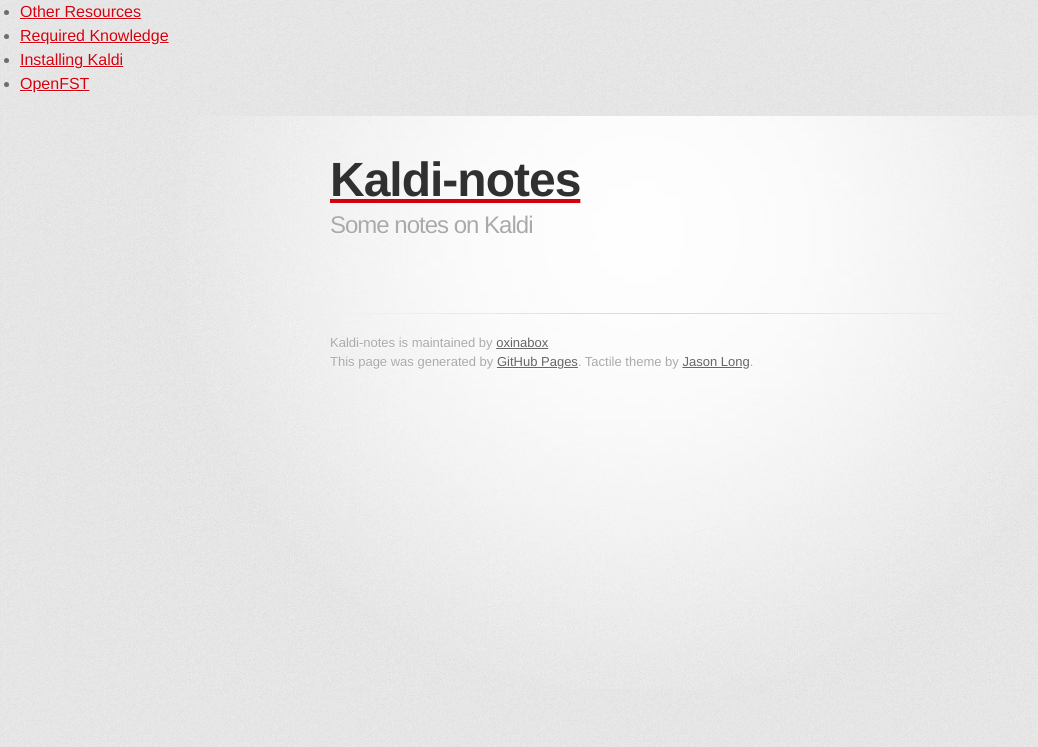
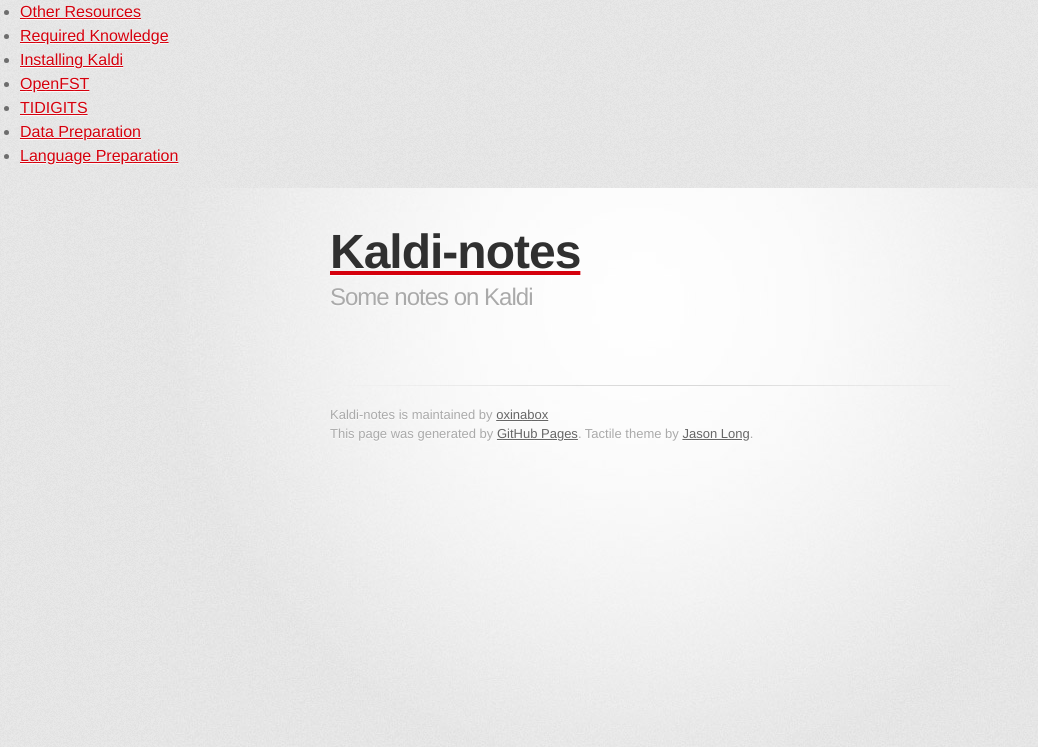
Before and after one commit to oxinabox/Kaldi-Notes, a Jekyll site: the page built from tidigits/what-is-missing-from-tidigits.md, in a window 1280 px wide. Shown: the top 747 px of the page, without its empty margins (0-1038 px from the left). Built offline with Jekyll 4.4.1, drawn with Linux system fonts in a browser that asks for light colours; some web fonts are replaced; Markdown is read by kramdown in place of the engine named in the settings.

Commit message:
=quick submission.

```diff
--- a/_data/menu.yml
+++ b/_data/menu.yml
@@ -6,3 +6,11 @@
   url: /install_notes
 - text: OpenFST
   url: /intro_to_OpenFST
+
+- text: TIDIGITS
+  url: /tidigits
+  subitems:
+    - text: Data Preparation
+      url: /data_prep
+    - text: Language Preparation
+      url: /lang_prep
```
